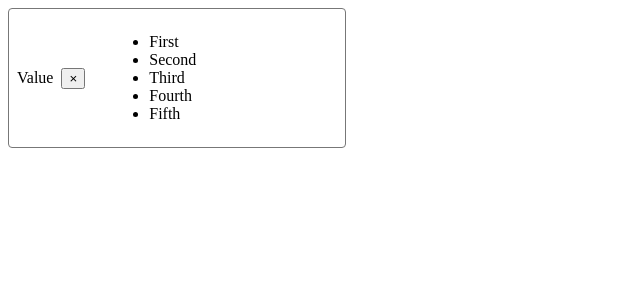
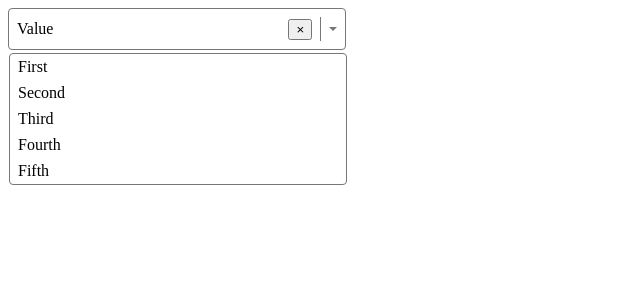
Before and after one commit to petrovanistvan/react-typescript-resume, a React (Vite) app: page / in a window 1280 px wide. Shown: the top 300 px of the page, without its empty margins (0-640 px from the left). Built offline with nearby package versions, Linux system fonts and the light colour scheme.

Commit message:
styles for single select done

```diff
--- a/src/Select.tsx
+++ b/src/Select.tsx
@@ -19,7 +19,7 @@ export function Select({ value, onChange, options }: SelectProps) {
             <button className={styles["clear-btn"]}>&times;</button>
             <div className={styles.divider}></div>
             <div className={styles.caret}></div>
-            <ul className={styles.options}>
+            <ul className={`${styles.options} ${styles.show}`}>
                 {options.map(option => (
                     <li key={option.label} className={styles.option}>
                         {option.label}
--- a/src/select.module.css
+++ b/src/select.module.css
@@ -14,3 +14,69 @@
 .container:focus {
     border-color: hsl(200, 100%, 50%);
 }
+
+.value {
+    flex-grow: 1;
+}
+
+.close-btn {
+    background: none;
+    color:#777;
+    border: none;
+    outline: none;
+    cursor: pointer;
+    padding: 0;
+    font-size: 0.25em;
+}
+
+.clear-btn:focus,
+.clear-btn:hover {
+    color: #333;
+}
+
+.divider {
+    background-color:#777;
+    align-self: stretch;
+    width: .05em;
+}
+
+.caret {
+    translate: 0 25%;
+    border: .25em solid transparent;
+    border-top-color:#777;
+}
+
+.options {
+    position: absolute;
+    margin: 0;
+    padding: 0;
+    list-style: none;
+    display: none;
+    max-height: 15em;
+    overflow-y: auto;
+    border: .05em solid #777;
+    border-radius: .25em;
+    width: 100%;
+    left: 0;
+    top: calc(100% + .25em);
+    background-color: white;
+    z-index: 100;
+}
+
+.options.show {
+    display: block;
+}
+
+.option {
+    padding: .25em .5em;
+    cursor: pointer;
+}
+
+.option.highlighted {
+    background-color: hsl(200, 100%, 50%);
+    color: white;
+}
+
+.option.selected {
+    background-color: hsl(200, 100%, 70%);
+}
```
